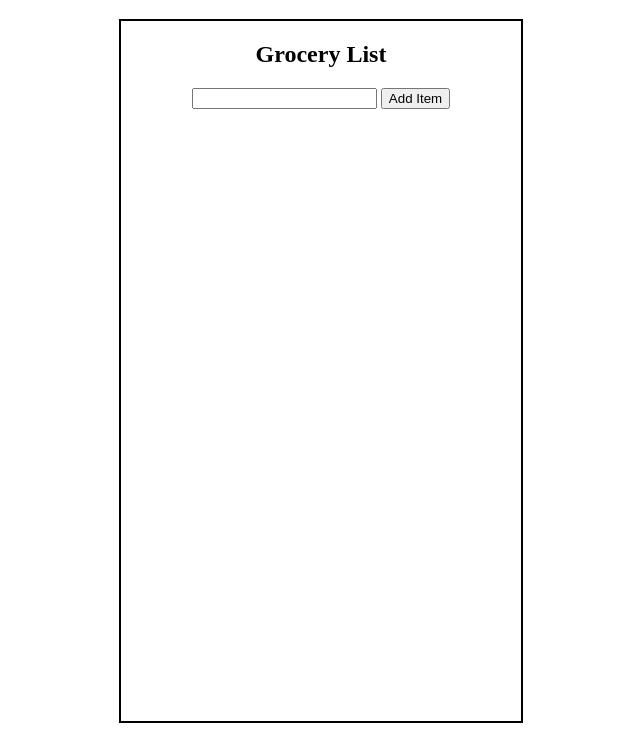
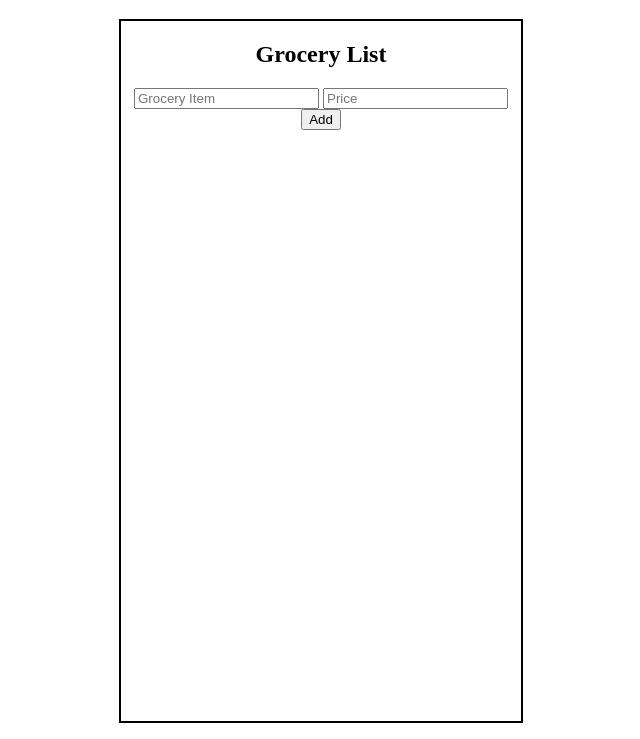
Before and after one commit to bricechristian/grocery_planner_capstone, a website: page public/index.html in a window 1280 px wide. Shown: the part 61-800 px from the top of the page, without its empty margins (319-959 px from the left). Drawn offline with Linux system fonts and the light colour scheme.

Commit message:
Added a few things to index and server

```diff
--- a/package.json
+++ b/package.json
@@ -10,6 +10,7 @@
   "author": "",
   "license": "ISC",
   "dependencies": {
+    "body-parser": "^1.17.1",
     "chai": "^3.5.0",
     "chai-http": "^3.0.0",
     "express": "^4.15.2",
--- a/public/index.html
+++ b/public/index.html
@@ -9,8 +9,11 @@
 	<div class="list-container">
 		<h2>Grocery List</h2>
 			<div class="query-add">
-				<input type="text" name="item-add">
-				<button type="Submit">Add Item</button>
+			  <form action="/" method="POST">
+			    <input type="text" placeholder="Grocery Item" name="item">
+			    <input type="text" placeholder="Price" name="price">
+			    <button type="submit">Add</button>
+			  </form>
 			</div>
 			<div class="item-container">
 				<li></li>
```
Also changed, not shown: server.js (+23 -0 lines).
